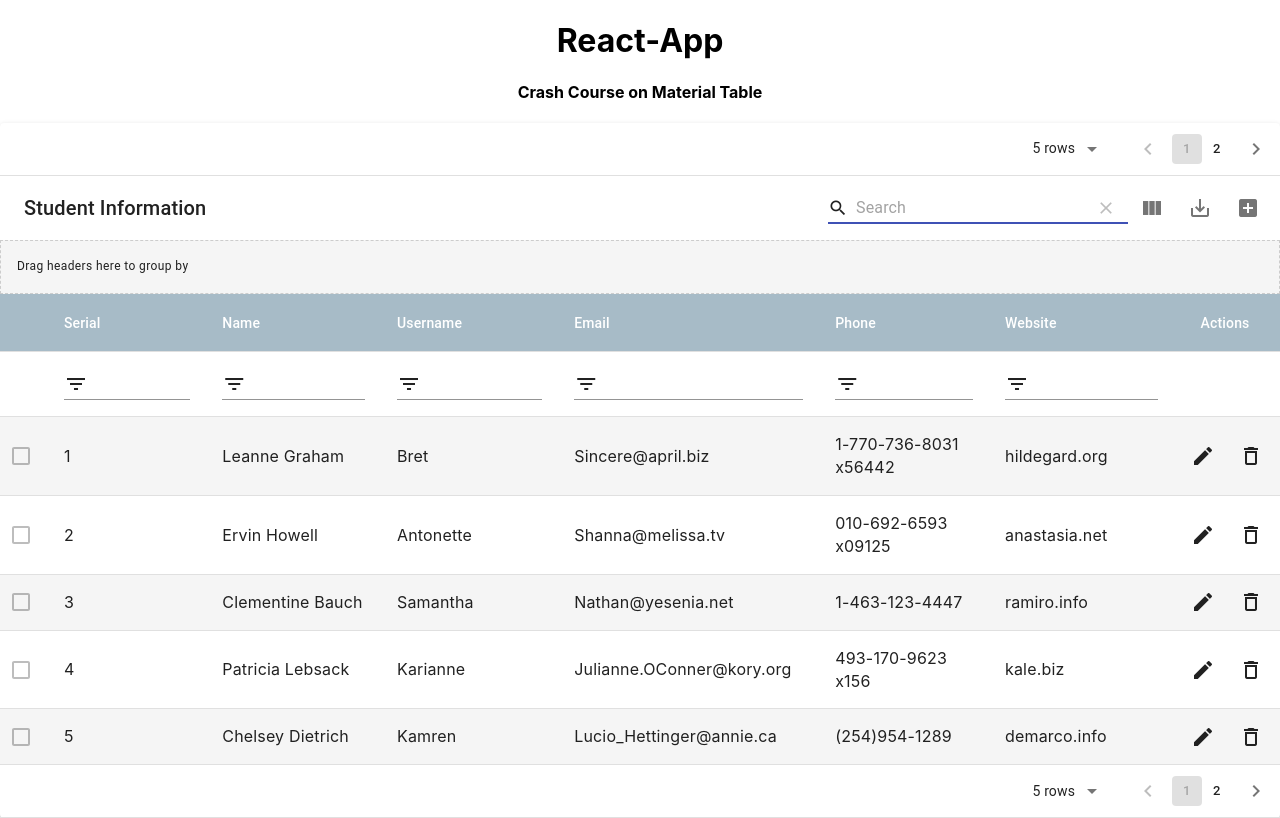
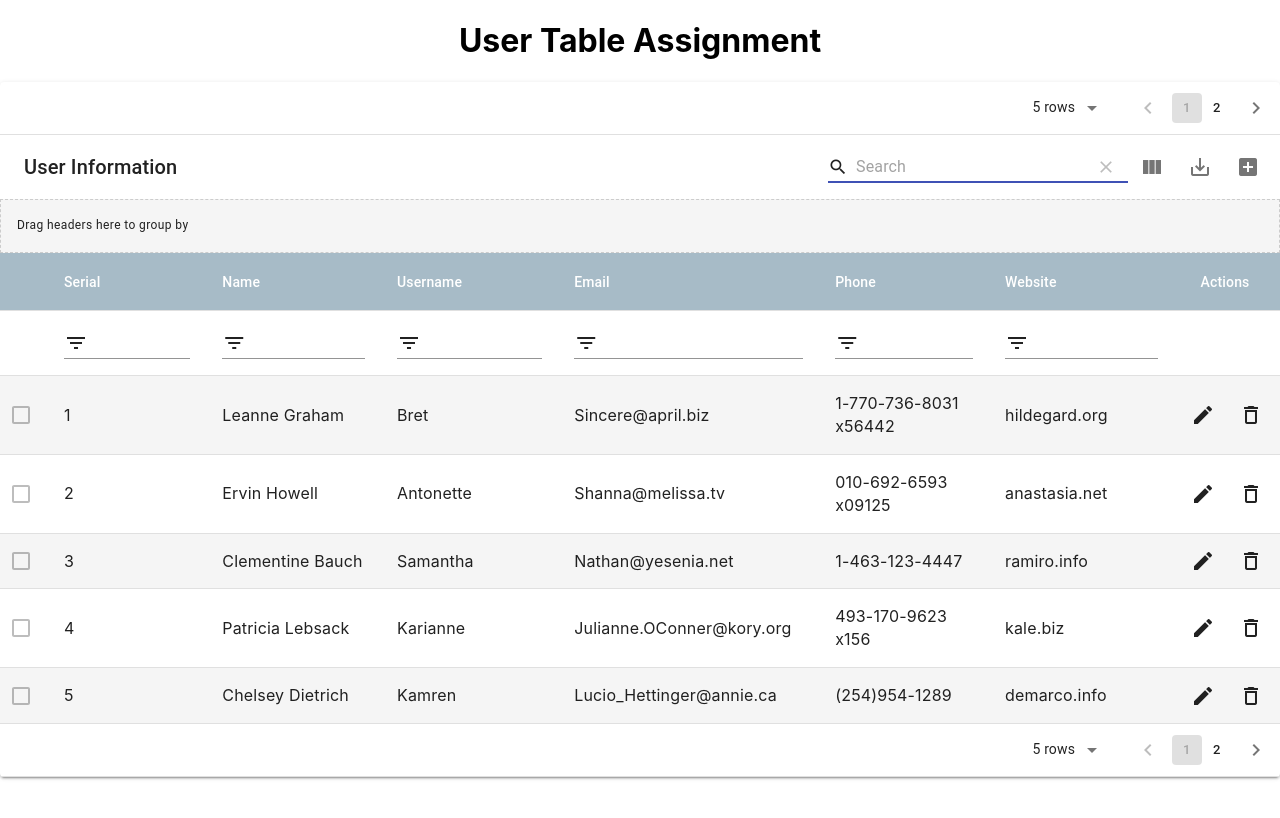
Before and after one commit to mdozairq/userTable, a React (Create React App) app: page / in a window 1280 px wide. Built offline with nearby package versions, Linux system fonts and the light colour scheme.

Commit message:
Minor changes

```diff
--- a/src/App.js
+++ b/src/App.js
@@ -262,8 +262,7 @@ function App() {
 
   return (
     <div className="App">
-      <h1 align="center">React-App</h1>
-      <h4 align='center'>Crash Course on Material Table </h4>
+      <h1 align="center">User Table Assignment</h1>
 
       <MaterialTable columns={columns} data={tableData}
         editable={{
@@ -301,7 +300,7 @@ function App() {
           rowStyle: (data, index) => index % 2 === 0 ? { background: "#f5f5f5" } : null,
           headerStyle: { background: "#A7BBC7",color:"#fff"}
         }}
-        title="Student Information"
+        title="User Information"
         />
     </div>
   );
```
